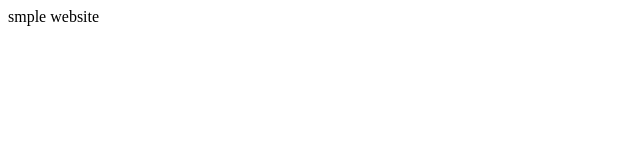
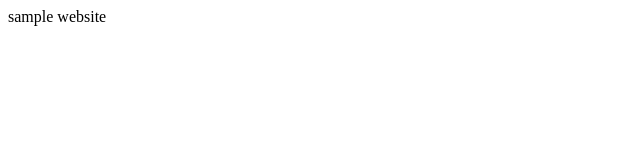
Before and after one commit to ronidas39/june09_test, a plain HTML site: page index.html in a window 1280 px wide. Shown: the full height of the page, 0-640 px from the left. Drawn offline with Linux system fonts and the light colour scheme.

Commit message:
second commit

```diff
--- a/index.html
+++ b/index.html
@@ -7,6 +7,6 @@
     <title>Sample Website</title>
 </head>
 <body>
-    smple website
+    sample website
 </body>
 </html>
```
